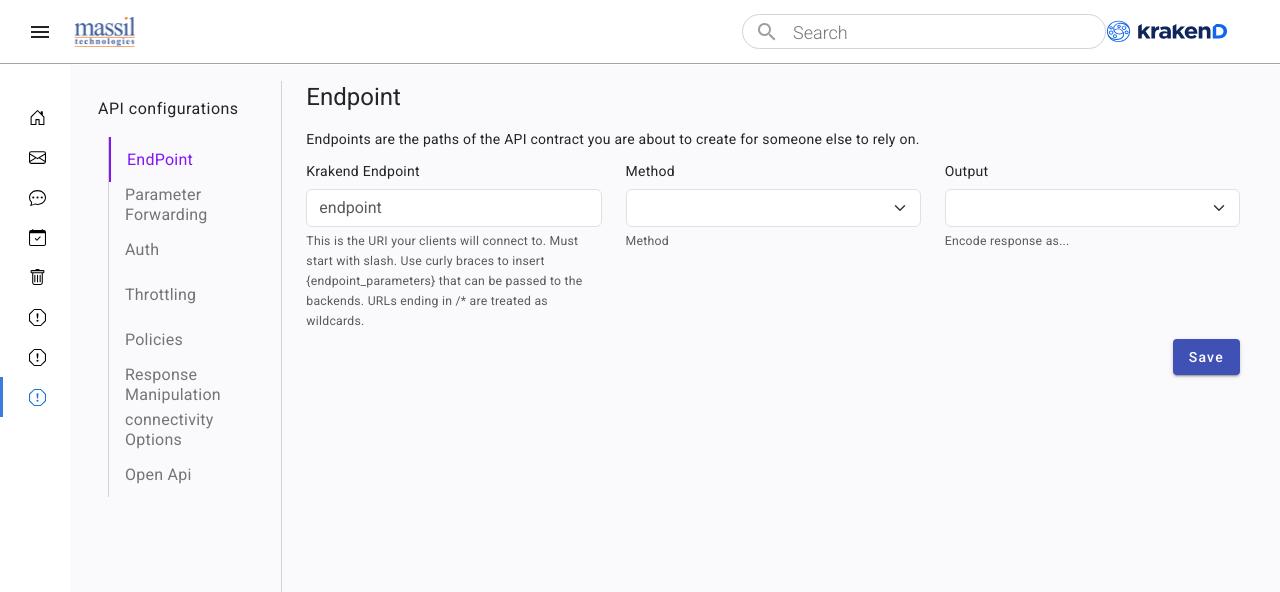
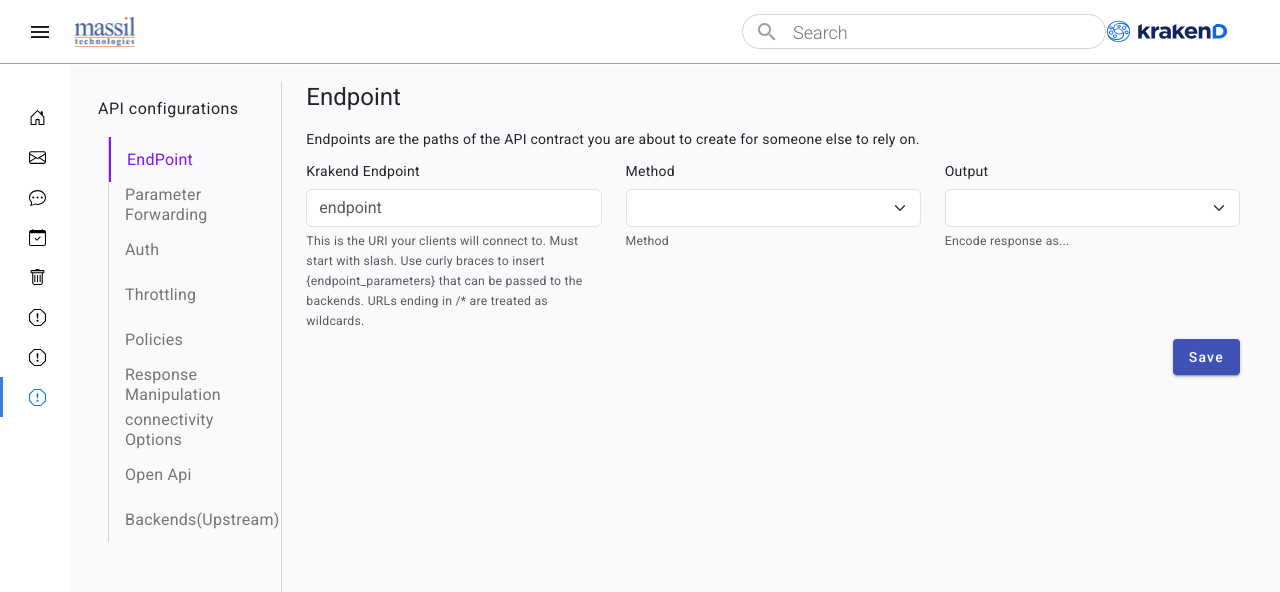
Before and after one commit to hemanth1375/publisher-portal, an Angular app: page /apis/viewapi in a window 1280 px wide. Shown: the top 592 px of the page. Built offline with nearby package versions, Linux system fonts and the light colour scheme.

Commit message:
backends upstream changes

```diff
--- /dev/null
+++ b/src/app/backends-upstream/backends-upstream.component.css
@@ -0,0 +1,70 @@
+.menu-list {
+  list-style-type: none;
+  border-bottom: 1px solid lightgray;
+  padding: 0px !important;
+  margin-left: 10px;
+  margin-bottom: 10px;
+}
+
+.menu-card {
+  border-right: 1px solid lightgray;
+  /* background-color: rgba(246,245,246,1); */
+  /* padding: 0px !important; */
+  min-height: 85vh;
+}
+
+.nav-link {
+  display: flex;
+  align-content: center !important;
+  box-sizing: border-box;
+  flex-wrap: wrap;
+  flex-direction: row;
+  font-size: 16px;
+  height: 100%;
+  max-height: 100%;
+  justify-content: flex-start;
+  max-height: 100%;
+}
+
+.nav-link-inserted {
+  display: flex;
+  flex-direction: row;
+  align-items: center;
+  /* height: calc(100% - 3px); */
+  height: 45px;
+  font-size: 14px;
+
+  margin: 0px;
+  color: rgba(117, 117, 117, 1);
+  text-decoration: none;
+  font-size: 16px;
+  /* font-weight: 400; */
+  /* font-family: system-ui, -apple-system, BlinkMacSystemFont, 'Segoe UI', Roboto, Oxygen, Ubuntu, Cantarell, 'Open Sans', 'Helvetica Neue', sans-serif; */
+  padding: 0 16px;
+  -webkit-box-align: center;
+  -webkit-box-direction: normal;
+  -webkit-box-orient: horizontal;
+}
+
+.nav-link-inserted:hover {
+  color: rgb(108, 107, 107);
+}
+
+.active {
+  border-bottom: 2px solid !important;
+  color: rgba(133, 20, 245, 1) !important;
+  /* transition: border-bottom 0.3s ease-in-out; */
+}
+
+.menu-list li.selected {
+  border-bottom: 2px solid rgba(133, 20, 245, 1) !important;
+
+}
+
+.menu-list li.selected a {
+  color: rgba(133, 20, 245, 1) !important;
+}
+
+.menu-list li {
+  cursor: pointer;
+}
--- /dev/null
+++ b/src/app/backends-upstream/backends-upstream.component.html
@@ -0,0 +1,51 @@
+<div class="container-fluid">
+  <div class="row mb-4">
+    <div class="col-sm-10 menu-card">
+      <div class="mt-3">
+        <h4>Backend Upstreams for v1/basal-forect/&#123;id_forest&#125;</h4>
+      </div>
+      <ul class="menu-list d-flex">
+        @for(item of items;track item){
+        <li class="nav-item" (click)="selectItem(item)" [class.selected]="item === selectedItem">
+          <a class="nav-link active" class="nav-link-inserted">{{item.name}}</a>
+        </li>
+        }
+      </ul>
+    </div>
+    <div class="col-sm-10">
+      <!-- <router-outlet></router-outlet> -->
+      @if(selectedItem.name==="Request"){
+      <app-upstream-request></app-upstream-request>
+      <!-- <app-end-point-page (endPointFormSubmitted)="collectData('request',$event)"></app-end-point-page> -->
+      }
+      <!-- @if(selectedItem.name==="Parameter Forwarding"){
+      <app-parameter-forwarding (formSubmitted)="collectData('parameterForwarding',$event)"></app-parameter-forwarding>
+      }
+      @if(selectedItem.name==="Throttling"){
+      <app-throttling (throttlingFormSubmitted)="collectData('throttling',$event)"></app-throttling>
+      }
+      @if(selectedItem.name==="Response Manipulation"){
+      <app-response-manipulation
+        (responseManipulationFormSubmitted)="collectData('responseManipulation',$event)"></app-response-manipulation>
+      }
+      @if(selectedItem.name==="Auth"){
+      <app-auth-page (authPageFormSubmitted)="collectData('auth',$event)"></app-auth-page>
+      }
+
+      @if(selectedItem.name==="Policies"){
+      <app-policies (policiesFormSubmitted)="collectData('policies',$event)"></app-policies>
+      }
+      @if(selectedItem.name==="connectivity Options"){
+      <app-connectivity-options
+        (connectivityFormSubmitted)="collectData('connectivityOptions',$event)"></app-connectivity-options>
+      }
+      @if(selectedItem.name==="Open Api"){
+      <app-openapi (openapiFormSubmitted)="collectData('openApi',$event)"></app-openapi>
+      }
+      @if(selectedItem.name==="Backends(Upstream)"){
+      <app-backends-upstream></app-backends-upstream>
+      } -->
+    </div>
+
+  </div>
+</div>
--- /dev/null
+++ b/src/app/backends-upstream/backends-upstream.component.ts
@@ -0,0 +1,78 @@
+import { AfterViewInit, Component } from '@angular/core';
+
+@Component({
+  selector: 'app-backends-upstream',
+  templateUrl: './backends-upstream.component.html',
+  styleUrl: './backends-upstream.component.css'
+})
+export class BackendsUpstreamComponent {
+  isIpFilterEnabled = false; // Initially false
+
+  onToggleChange(event: any) {
+    this.isIpFilterEnabled = event.checked; // Capture toggle state
+  }
+  items: any;
+  constructor() {
+    this.items = [
+      { name: 'Request' },
+      { name: 'Response Manipulation' },
+      { name: 'Throttling' },
+      { name: 'Connectivity' },
+      { name: 'Autentication' },
+      { name: 'Policies' }
+    ];
+  }
+  // items = [
+  //   { name: 'Request' },
+  //   { name: 'Response Manipulation' },
+  //   { name: 'Throttling' },
+  //   { name: 'Connectivity' },
+  //   { name: 'Autentication' },
+  //   { name: 'Policies' }
+  // ];
+  // items: any;
+  // ngAfterViewInit(): void {
+  //   this.items = [
+  //     { name: 'Request' },
+  //     { name: 'Response Manipulation' },
+  //     { name: 'Throttling' },
+  //     { name: 'Connectivity' },
+  //     { name: 'Autentication' },
+  //     { name: 'Policies' }
+  //   ];
+  //   this.selectedItem = this.items[8];
+
+  // }
+
+  selectedItem: any;
+
+  selectItem(item: any) {
+    console.log(item);
+
+    this.selectedItem = item;
+  }
+  ngOnInit() {
+    this.selectedItem = this.items[0];
+  }
+  onFormSubmit(formData: any) {
+    console.log("Form data received from child:", formData);
+    // Handle the form data, e.g., submit it to a service or API.
+  }
+  entireFormData: any = {
+    request: null,
+    throttling: null,
+    responseManipulation: null,
+    connectivity: null,
+    auth: null,
+    policies: null
+  };
+
+  collectData(formName: string, data: any) {
+    this.entireFormData[formName] = data;
+    console.log("Form data collected:", this.entireFormData);
+  }
+  submitForm() {
+    console.log(this.entireFormData);
+
+  }
+}
--- /dev/null
+++ b/src/app/upstream-request/upstream-request.component.html
@@ -0,0 +1,11 @@
+<!-- <p>upstream-request works!</p> -->
+<div class="container">
+  <div class="row">
+    <!-- <form [formGroup]="formGroupUpstreamRequest">
+
+    </form> -->
+    <p>upstream-request works!</p>
+
+  </div>
+
+</div>
--- a/src/app/viewapi-page/viewapi-page.component.html
+++ b/src/app/viewapi-page/viewapi-page.component.html
@@ -18,13 +18,15 @@
             <app-end-point-page (endPointFormSubmitted)="collectData('endPoint',$event)"></app-end-point-page>
             }
             @if(selectedItem.name==="Parameter Forwarding"){
-            <app-parameter-forwarding (formSubmitted)="collectData('parameterForwarding',$event)"></app-parameter-forwarding>
+            <app-parameter-forwarding
+                (formSubmitted)="collectData('parameterForwarding',$event)"></app-parameter-forwarding>
             }
             @if(selectedItem.name==="Throttling"){
             <app-throttling (throttlingFormSubmitted)="collectData('throttling',$event)"></app-throttling>
             }
             @if(selectedItem.name==="Response Manipulation"){
-            <app-response-manipulation (responseManipulationFormSubmitted)="collectData('responseManipulation',$event)"></app-response-manipulation>
+            <app-response-manipulation
+                (responseManipulationFormSubmitted)="collectData('responseManipulation',$event)"></app-response-manipulation>
             }
             @if(selectedItem.name==="Auth"){
             <app-auth-page (authPageFormSubmitted)="collectData('auth',$event)"></app-auth-page>
@@ -34,14 +36,19 @@
             <app-policies (policiesFormSubmitted)="collectData('policies',$event)"></app-policies>
             }
             @if(selectedItem.name==="connectivity Options"){
-            <app-connectivity-options (connectivityFormSubmitted)="collectData('connectivityOptions',$event)"></app-connectivity-options>
+            <app-connectivity-options
+                (connectivityFormSubmitted)="collectData('connectivityOptions',$event)"></app-connectivity-options>
             }
-             @if(selectedItem.name==="Open Api"){
-        <app-openapi (openapiFormSubmitted)="collectData('openApi',$event)"></app-openapi>
-        }
+            @if(selectedItem.name==="Open Api"){
+            <app-openapi (openapiFormSubmitted)="collectData('openApi',$event)"></app-openapi>
+            }
+            @if(selectedItem.name==="Backends(Upstream)"){
+            <app-backends-upstream></app-backends-upstream>
+            }
         </div>
         <div class="col-sm-12 d-flex justify-content-end">
             <button mat-raised-button color="primary" (click)="submitForm()">Submit</button>
         </div>
+
     </div>
 </div>
--- a/src/app/viewapi-page/viewapi-page.component.ts
+++ b/src/app/viewapi-page/viewapi-page.component.ts
@@ -10,21 +10,22 @@ export class ViewapiPageComponent {
   // throttle
   isIpFilterEnabled = false; // Initially false
 
-  constructor(private viewapiPageService:ViewapiPageService){
+  constructor(private viewapiPageService: ViewapiPageService) {
 
   }
   onToggleChange(event: any) {
     this.isIpFilterEnabled = event.checked; // Capture toggle state
   }
   items = [
-    {name:'EndPoint'},
-    { name: 'Parameter Forwarding'},
+    { name: 'EndPoint' },
+    { name: 'Parameter Forwarding' },
     { name: 'Auth' },
-    { name: 'Throttling'},
-    { name: 'Policies'},
-    { name: 'Response Manipulation'},
-    { name: 'connectivity Options'},
-    { name: 'Open Api'}
+    { name: 'Throttling' },
+    { name: 'Policies' },
+    { name: 'Response Manipulation' },
+    { name: 'connectivity Options' },
+    { name: 'Open Api' },
+    { name: 'Backends(Upstream)' }
   ];
   selectedItem: any;
 
@@ -40,14 +41,14 @@ export class ViewapiPageComponent {
     console.log("Form data received from child:", formData);
     // Handle the form data, e.g., submit it to a service or API.
   }
-  entireFormData:any = {
-    endPoint:null,
+  entireFormData: any = {
+    endPoint: null,
     parameterForwarding: null,
     throttling: null,
     responseManipulation: null,
-    connectivityOptions:null,
-    policies:null,
-    auth:null,
+    connectivityOptions: null,
+    policies: null,
+    auth: null,
     openApi: null
   };
 
@@ -55,8 +56,8 @@ export class ViewapiPageComponent {
     this.entireFormData[formName] = data;
     console.log("Form data collected:", this.entireFormData);
   }
-  submitForm(){
-    const resultantFormData={
+  submitForm() {
+    const resultantFormData = {
       "$schema": "string",
       "version": 0,
       "name": "string",
@@ -453,10 +454,14 @@ export class ViewapiPageComponent {
     console.log(this.entireFormData);
 
     this.viewapiPageService.createEndPoint(resultantFormData).subscribe({
-      next:(res)=>{
+      next: (res) => {
         console.log(res);
 
       }
     })
+    // submitForm() {
+    //   console.log(this.entireFormData);
+
+    // }
   }
 }
```
Also changed, not shown: src/app/app.module.ts (+13 -9 lines), src/app/upstream-request/upstream-request.component.ts (added, +10 -0 lines), src/app/upstream-request/upstream-request.component.css (added), 2 other files (tests, documents, lock files or other folders).
